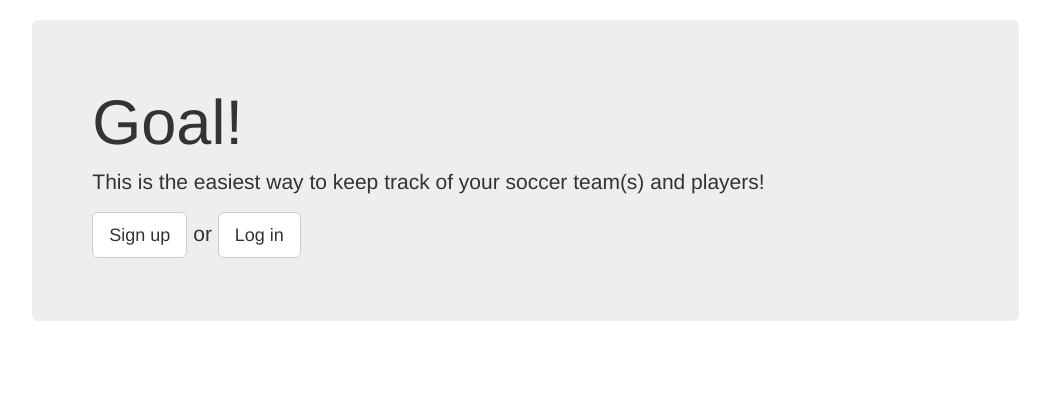
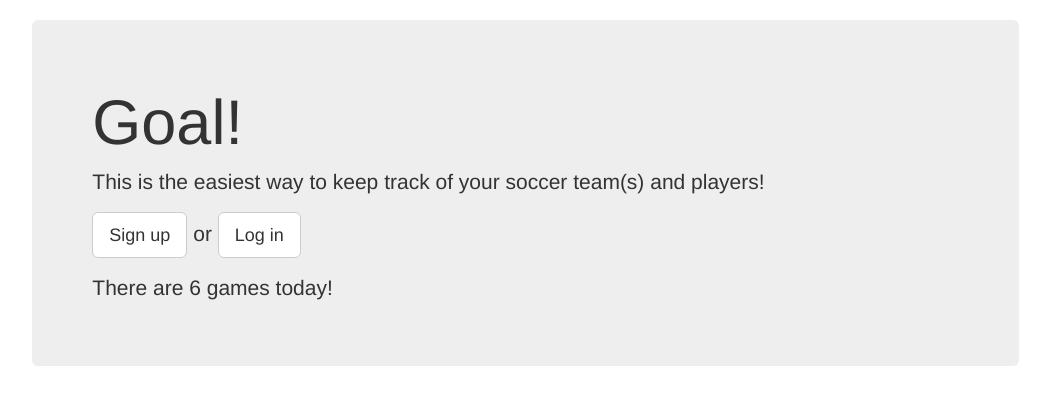
Before and after one commit to ALexander4295502/django-class-based-view, a Django app: page / in a window 1280 px wide. Shown: the part 50-455 px from the top of the page, without its empty margins (221-1271 px from the left). Run offline with Django 3.2, Linux system fonts and the light colour scheme; some libraries are stand-ins or nearby versions.

Commit message:
add templateView for app

```diff
--- a/djangoal/views.py
+++ b/djangoal/views.py
@@ -10,6 +10,11 @@ def home(request):
 class HomeView(TemplateView):
     template_name = 'home.html'
 
+    def get_context_data(self, **kwargs):
+        context = super().get_context_data(**kwargs)
+        context["games_today"] = 6
+        return context
+
 
 class HelloWorldView(View):
     def get(self, request):
--- a/templates/home.html
+++ b/templates/home.html
@@ -10,5 +10,8 @@
 		<a href="#" role="button" class="btn btn-default btn-lg">Sign up</a> or
 		<a href="#" role="button" class="btn btn-default btn-lg">Log in</a>
 	</p>
+    <p>
+        There {{ games_today|pluralize:"is, are" }} {{ games_today }} game{{ games_today|pluralize }} today!
+    </p>
 </div>
 {% endblock %}
```
